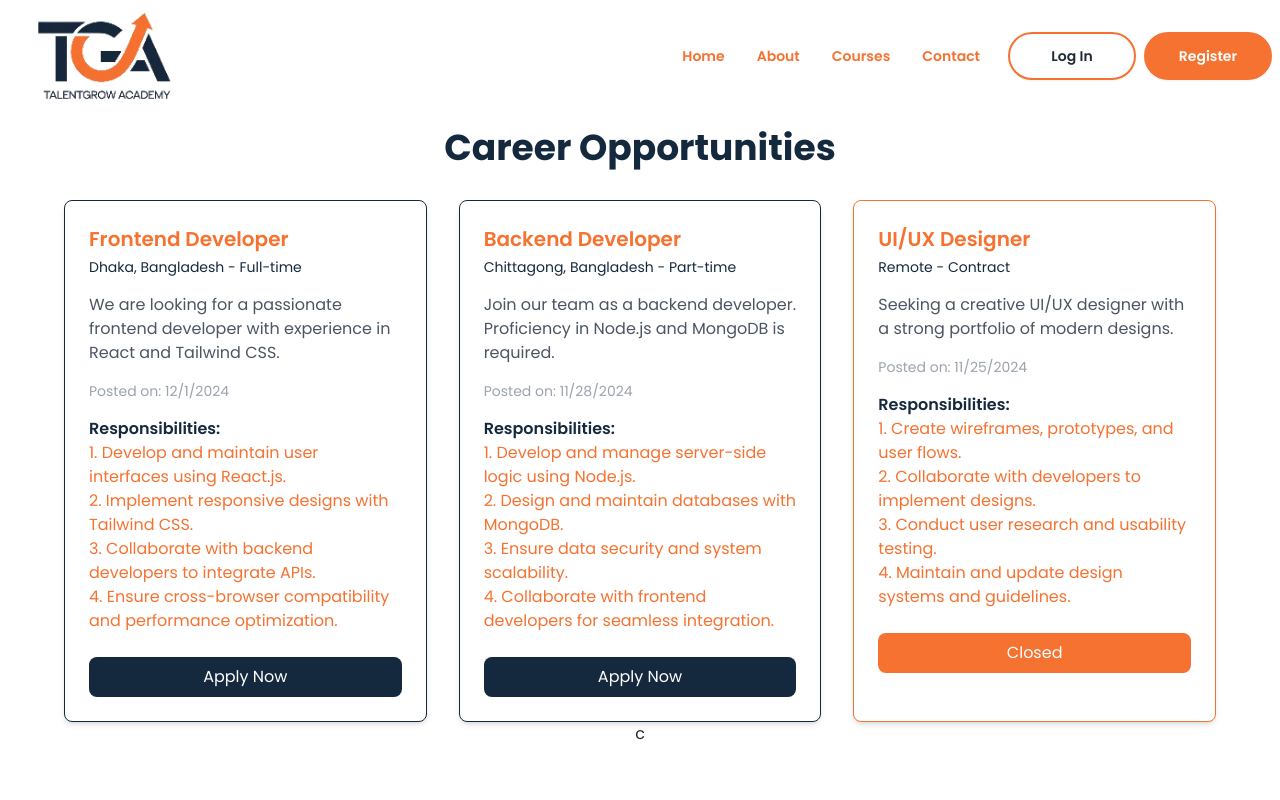
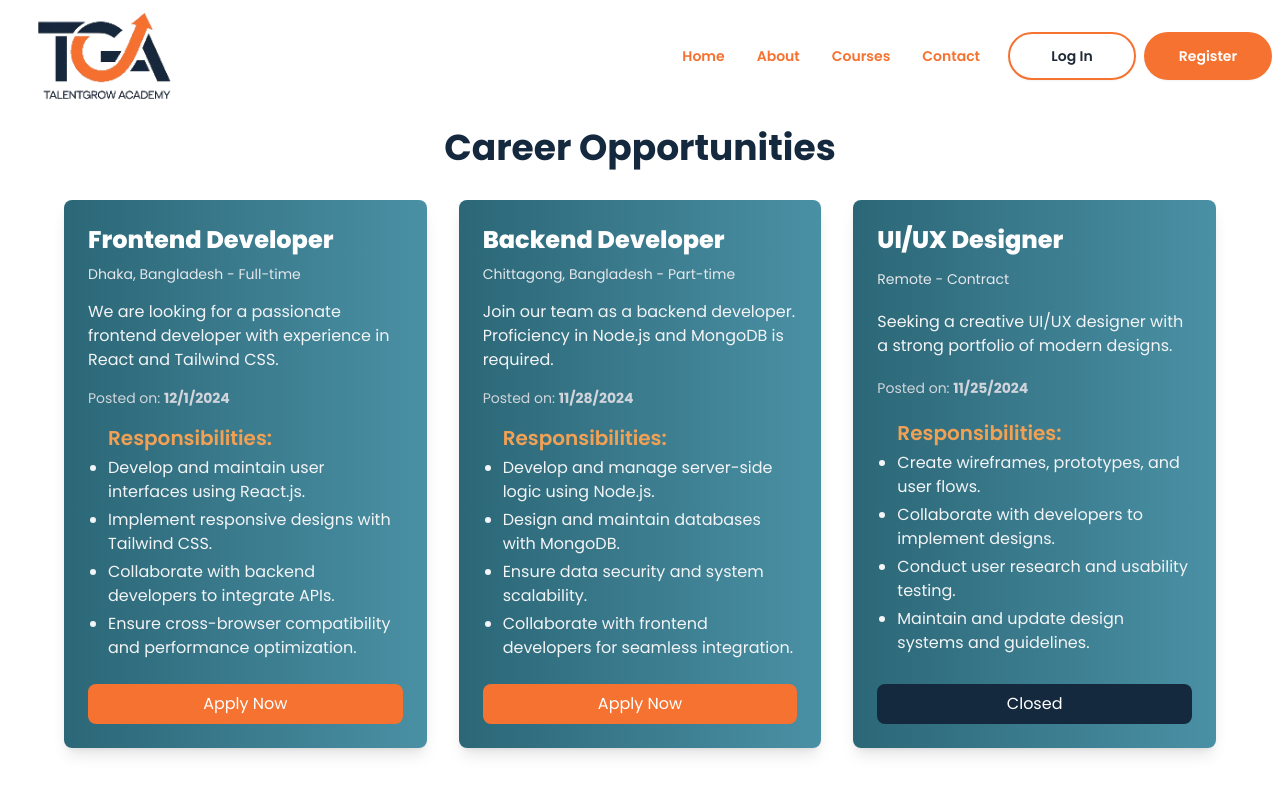
Before and after one commit to joychandrauday/talentgrowacademy-frontend, a React (Vite) app: page /career in a window 1280 px wide. Shown: the top 800 px of the page. Built offline with nearby package versions, Linux system fonts and the light colour scheme; no server answers.

Commit message:
updated career section design

```diff
--- a/src/pages/Others/Career/Career.jsx
+++ b/src/pages/Others/Career/Career.jsx
@@ -1,19 +1,21 @@
-import React from 'react';
-import axios from 'axios';
-import { useQuery } from '@tanstack/react-query';
-import PropTypes from 'prop-types';
-import { ScrollRestoration } from 'react-router-dom';
+import axios from "axios";
+import { useQuery } from "@tanstack/react-query";
+import { ScrollRestoration } from "react-router-dom";
 
 // Fetch jobs from the public folder
 const fetchJobs = async () => {
-    const { data } = await axios.get('/jobs.json');
+  const { data } = await axios.get("/jobs.json");
   return data;
 };
 
 const Career = () => {
-    const { data: jobs, isLoading, error } = useQuery({
-        queryKey: ['jobs'],
-        queryFn: fetchJobs
+  const {
+    data: jobs,
+    isLoading,
+    error,
+  } = useQuery({
+    queryKey: ["jobs"],
+    queryFn: fetchJobs,
   });
 
   if (isLoading) return <div className="text-primary">Loading...</div>;
@@ -21,48 +23,65 @@ const Career = () => {
 
   return (
     <div className="min-h-screen pt-32 flex flex-col items-center py-10 px-4">
-            <h1 className="text-4xl font-bold text-primary mb-8">Career Opportunities</h1>
+      <h1 className="text-4xl font-bold text-primary mb-8">
+        Career Opportunities
+      </h1>
 
       <div className="grid grid-cols-1 md:grid-cols-2 lg:grid-cols-3 gap-8 w-full max-w-6xl">
-                {jobs.map(job => (
+        {jobs.map((job) => (
           <div
             key={job.id}
-                        className={`bg-white rounded-lg shadow-md p-6 border hover:shadow-lg transition-shadow duration-300 ${job.status === 'active' ? 'border-primary' : 'border-secondary'
+            className={`bg-gradient-to-r from-[#2B6777] to-[#4A90A4] text-white rounded-lg shadow-lg overflow-hidden transform transition-transform duration-300 hover:scale-105 hover:shadow-2xl ${
+              job.status === "active" ? "border-primary" : "border-secondary"
             }`}
           >
-                        <h2 className="text-xl font-semibold text-secondary">{job.title}</h2>
-                        <p className="text-primary text-sm mt-1">{job.location} - {job.type}</p>
-                        <p className="text-gray-600 mt-4">{job.description}</p>
-                        <p className="text-gray-400 text-sm mt-4">Posted on: {new Date(job.postedAt).toLocaleDateString()}</p>
+            <div className="p-6 flex flex-col h-full justify-between">
+              <h2 className="text-2xl font-extrabold mb-2">{job.title}</h2>
+              <p className="text-sm text-gray-200">
+                {job.location} - {job.type}
+              </p>
+              <p className="mt-4 text-gray-100">{job.description}</p>
+              <p className="text-sm mt-4 text-gray-300">
+                Posted on:{" "}
+                <span className="font-bold">
+                  {new Date(job.postedAt).toLocaleDateString()}
+                </span>
+              </p>
 
-                        <ul className="mt-4 list-decimal list-inside">
-                            <p className="text-primary font-semibold">Responsibilities:</p>
+              {job.jobResponsibilities &&
+                job.jobResponsibilities.length > 0 && (
+                  <ul className="mt-4 list-disc pl-5">
+                    <p className="text-xl font-semibold text-[#F2A154]">
+                      Responsibilities:
+                    </p>
                     {job.jobResponsibilities.map((responsibility, index) => (
-                                <li key={index} className="text-secondary">
+                      <li key={index} className="text-gray-100 mt-1">
                         {responsibility}
                       </li>
                     ))}
                   </ul>
+                )}
 
-                        {job.status === 'active' ? (
-                            <button className="mt-6 w-full bg-primary text-white py-2 px-4 rounded-lg hover:bg-secondary transition-colors">
+              {job.status === "active" ? (
+                <button className="mt-6 w-full bg-secondary text-white py-2 px-4 rounded-lg hover:bg-secondary transition-colors">
                   Apply Now
                 </button>
               ) : (
-                            <button className="mt-6 w-full bg-secondary text-white py-2 px-4 rounded-lg cursor-not-allowed" disabled>
+                <button
+                  className="mt-6 w-full bg-primary text-white py-2 px-4 rounded-lg cursor-not-allowed"
+                  disabled
+                  aria-disabled="true"
+                >
                   Closed
                 </button>
               )}
             </div>
+          </div>
         ))}
       </div>
-            <ScrollRestoration />c
+      <ScrollRestoration />
     </div>
   );
 };
 
-Career.propTypes = {
-    jobs: PropTypes.array
-};
-
 export default Career;
```
Lines whose indentation alone changed are shown as unchanged.
